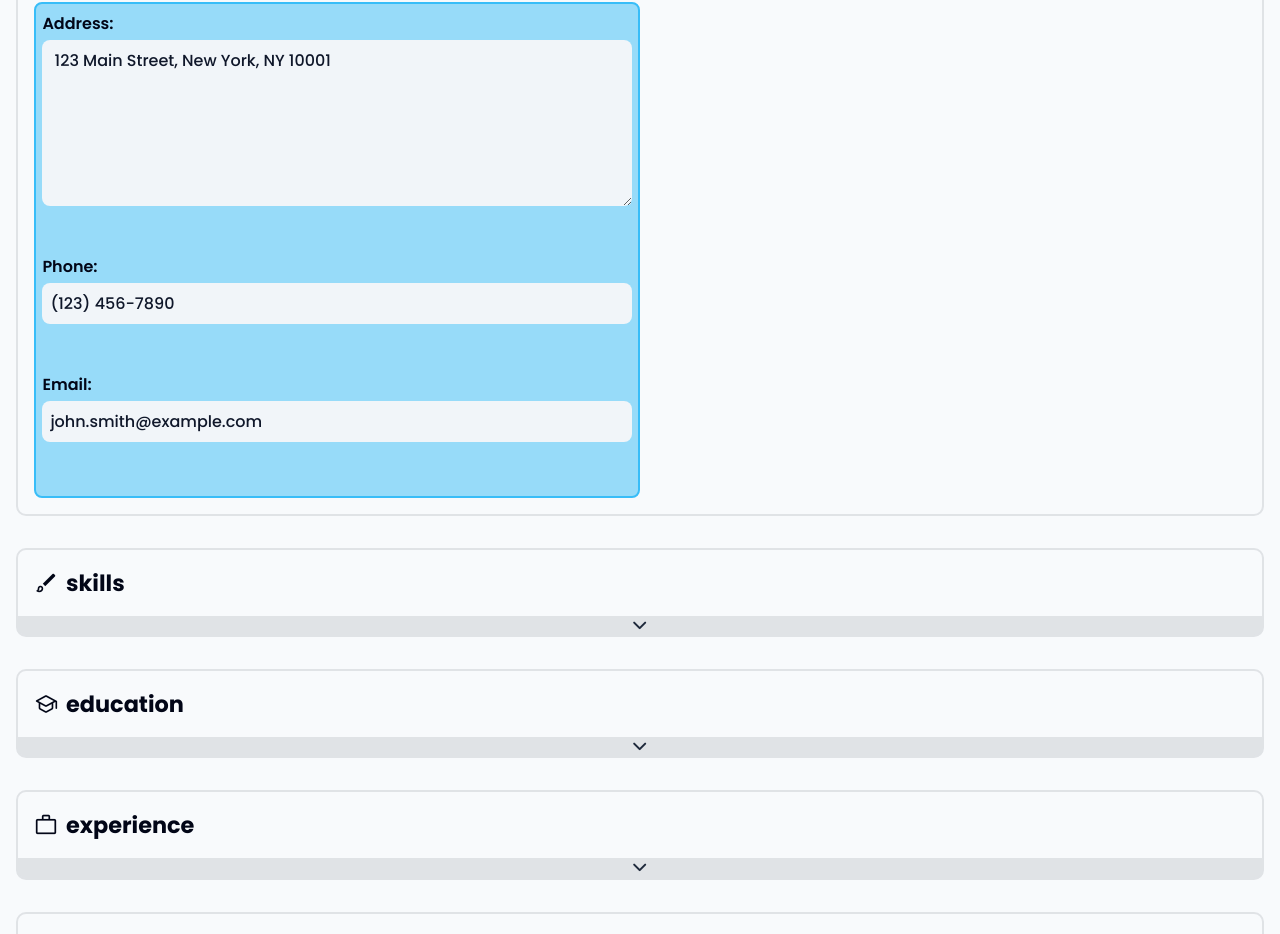
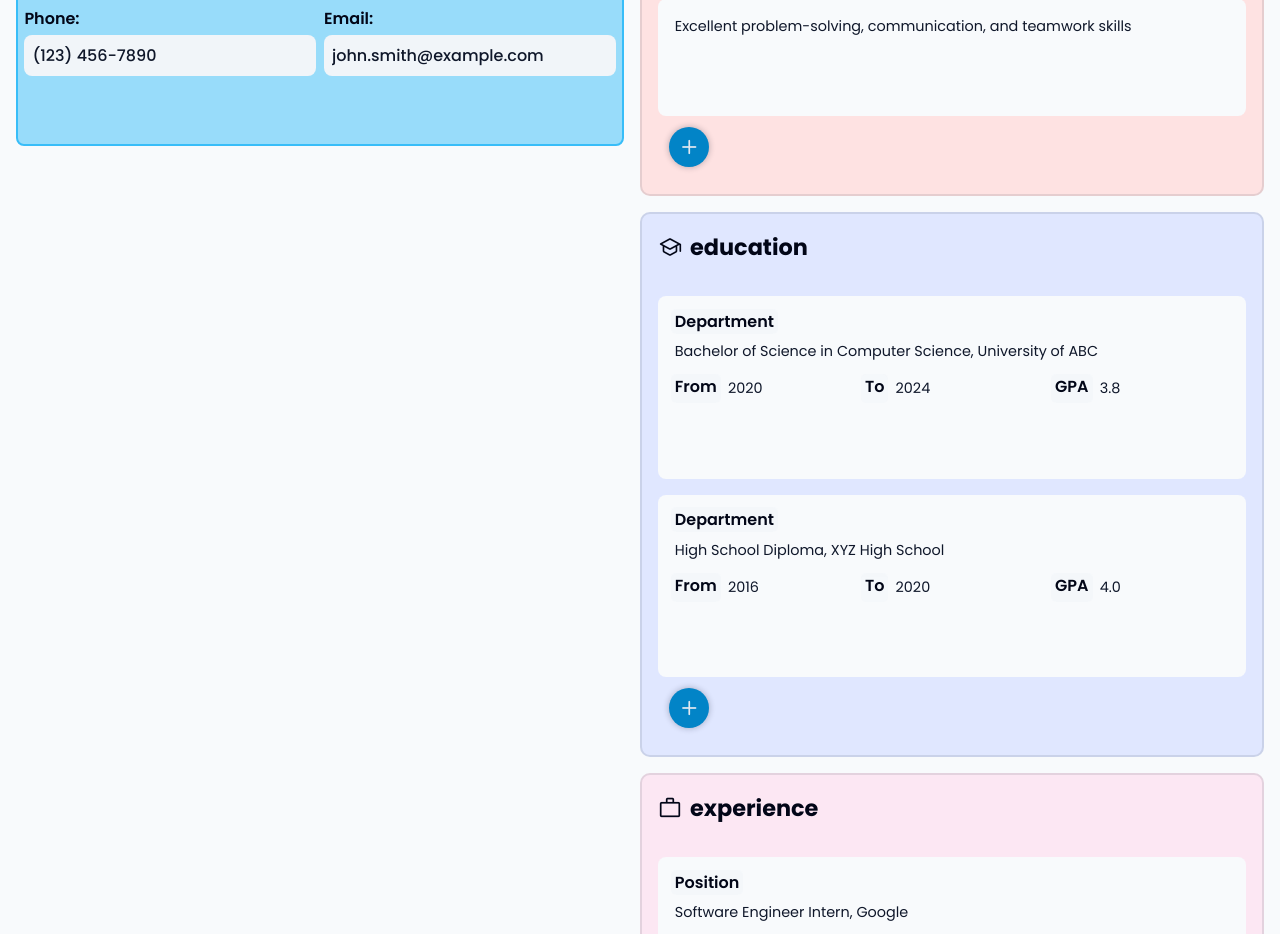
Before and after one commit to mrd010/cv-app, a React (Vite) app: page / in a window 1280 px wide. Shown: the part 694-1628 px from the top of the page. Built offline with nearby package versions, Linux system fonts and the light colour scheme.

Commit message:
Add styles for media queries

```diff
--- a/src/App.jsx
+++ b/src/App.jsx
@@ -5,9 +5,13 @@ import PersonalInfo from './components/PersonalInfo';
 import 'material-symbols/rounded.css';
 import GeneralSection from './components/GeneralSection';
 import './App.scss';
-import './media481.scss';
-import './media768.scss';
+import './MedQMobile.scss';
+import './MediaQTablet.scss';
+import './MediaQLaptop.scss';
 import { capitalize } from './helpers/utils';
+import getRowSize from './helpers/mediaQgetRow';
+
+getRowSize();
 
 function App() {
   const [person, setPerson] = useState({ name: defaultCV.name, job: defaultCV.job });
--- a/src/App.scss
+++ b/src/App.scss
@@ -8,6 +8,11 @@ $sky400: #38bdf8;
 $slate950: #020617;
 $slate900: #0f172a;
 $slate800: #1e293b;
+$skillsColor: #fee2e2;
+$eduColor: #e0e7ff;
+$expColor: #fce7f3;
+$prjColor: #d1fae5;
+$awardColor: #fef3c7;
 body {
   background-color: $slate50;
   color: $slate950;
@@ -114,6 +119,7 @@ body {
       align-items: center;
       gap: 0.5rem;
       padding: 1rem;
+      cursor: pointer;
       .title {
         font-size: 1.4rem;
       }
@@ -146,12 +152,16 @@ body {
         display: flex;
         flex-flow: column nowrap;
         gap: 1rem;
+        .empty-info {
+          text-align: center;
+          font-weight: normal;
+        }
         .info-row {
           border-radius: 8px;
           overflow: hidden;
-          background-color: $slate200;
+          background-color: $slate50;
           &.selected {
-            background-color: rgba($color: $sky600, $alpha: 0.2);
+            background-color: rgba($color: $slate800, $alpha: 0.1);
             button {
               transform: scale(1);
             }
@@ -229,6 +239,7 @@ body {
 }
 
 .education {
+  background-color: $eduColor;
   .row-content > div {
     display: grid;
     gap: 0.5rem;
@@ -256,6 +267,7 @@ body {
   }
 }
 .experience {
+  background-color: $expColor;
   .row-content > div {
     display: grid;
     gap: 0.5rem;
@@ -269,6 +281,7 @@ body {
   }
 }
 .projects {
+  background-color: $prjColor;
   .row-content > div {
     display: grid;
     gap: 0.5rem;
@@ -282,6 +295,7 @@ body {
   }
 }
 .awards {
+  background-color: $awardColor;
   .row-content > div {
     display: grid;
     gap: 0.5rem;
@@ -293,3 +307,6 @@ body {
     }
   }
 }
+.skills {
+  background-color: $skillsColor;
+}
--- /dev/null
+++ b/src/MedQMobile.scss
@@ -0,0 +1,72 @@
+@media screen and (min-width: 481px) {
+  .personal .section-content {
+    display: grid;
+    grid-template-columns: 1fr 1fr;
+    gap: 0.5rem;
+    .info-row {
+      grid-column: 1 / -1;
+    }
+    .info-row.birthday {
+      grid-column: 2 / 3;
+      grid-row: 1 / 2;
+    }
+    .info-row.name {
+      grid-column: 1 / 2;
+    }
+    .contact-info {
+      grid-column: 1 / -1;
+      display: grid;
+      grid-template-columns: 1fr 1fr;
+      gap: 0.5rem;
+      .phone {
+        grid-column: 1 / 2;
+      }
+      .email {
+        grid-column: 2 / 3;
+      }
+    }
+  }
+
+  .main > section .section-content .info-row {
+    grid-template-columns: 1fr 50px 50px;
+  }
+
+  .main .general-section .section-content .add-button,
+  .main .general-section .section-content .list .info-row button,
+  .personal .section-content .info-row button {
+    margin: 0.7rem;
+    padding: 0.5rem;
+  }
+
+  .main .general-section .section-content .list .info-row .row-content {
+    padding: 0.8rem;
+  }
+
+  .education .row-content {
+    & > div {
+      grid-template-columns: 1fr 1fr 1fr;
+      grid-template-rows: auto auto;
+    }
+  }
+  .education .row-content > div .gpa {
+    grid-column: 3 / -1;
+  }
+
+  .experience .row-content > div {
+    grid-template-columns: 1fr 1fr;
+    grid-template-rows: auto auto;
+  }
+
+  .main .general-section .section-content .list .info-row .row-content .info-field.position {
+    grid-column: 1 / -1;
+  }
+
+  .projects .row-content > div {
+    grid-template-columns: 1fr 1fr;
+    grid-template-rows: auto auto;
+  }
+
+  .main .general-section .section-content .list .info-row .row-content .info-field.title {
+    grid-column: 1 / -1;
+  }
+}
--- /dev/null
+++ b/src/MediaQLaptop.scss
@@ -0,0 +1,23 @@
+@media screen and (min-width: 1024px) {
+  .header {
+    position: sticky;
+    top: 0;
+    z-index: 10;
+  }
+  .main {
+    position: relative;
+    display: block;
+  }
+  .main .personal {
+    position: fixed;
+    top: 8rem;
+    left: 0;
+    width: 50%;
+    border: none;
+  }
+
+  .main .general-section {
+    width: 50%;
+    margin: 1rem 1rem 1rem 50%;
+  }
+}
--- /dev/null
+++ b/src/MediaQTablet.scss
@@ -0,0 +1,83 @@
+@media screen and (min-width: 768px) {
+  .header {
+    padding: 1.6rem 3rem;
+    text-align: left;
+  }
+  .personal {
+    grid-column: 1 / -1;
+    .section-content {
+      display: grid;
+      grid-template-columns: 1fr 1fr 1fr 1fr;
+      gap: 0.75rem;
+      .info-row.job {
+        grid-column: 3 / -1;
+      }
+    }
+  }
+
+  .main .general-section .section-content {
+    &,
+    &.hidden {
+      display: grid;
+    }
+  }
+
+  .main .general-section .show-hide-button {
+    display: none;
+  }
+
+  .main {
+    display: grid;
+    grid-template-columns: 1fr 1fr;
+    align-items: start;
+  }
+
+  .main .general-section .section-content .add-button {
+    width: auto;
+    border-radius: 50px;
+    justify-self: start;
+  }
+
+  .main > section .section-content .info-row {
+    grid-template-columns: 1fr 50px 50px;
+  }
+
+  .main .general-section .section-content .add-button,
+  .main .general-section .section-content .list .info-row button,
+  .personal .section-content .info-row button {
+    margin: 0.7rem;
+    padding: 0.5rem;
+  }
+
+  .main .general-section .section-content .list .info-row .row-content {
+    padding: 0.8rem;
+  }
+
+  .education .row-content {
+    & > div {
+      grid-template-columns: 1fr 1fr 1fr;
+      grid-template-rows: auto auto;
+    }
+  }
+  .education .row-content > div .gpa {
+    grid-column: 3 / -1;
+  }
+
+  .experience .row-content > div {
+    grid-template-columns: 1fr 1fr;
+    grid-template-rows: auto auto;
+  }
+
+  .main .general-section .section-content .list .info-row .row-content .info-field.position {
+    grid-column: 1 / -1;
+  }
+
+  .projects .row-content > div {
+    grid-template-columns: 1fr 1fr;
+    grid-template-rows: auto auto;
+  }
+
+  .main .general-section .section-content .list .info-row .row-content .info-field.title {
+    grid-column: 1 / -1;
+  }
+}
--- a/src/components/RowContents/PersonalInfoRow.jsx
+++ b/src/components/RowContents/PersonalInfoRow.jsx
@@ -1,10 +1,13 @@
 import { useState } from 'react';
 import EditInfoButton from '../Buttons/EditInfoButton';
 import SaveInfoButton from '../Buttons/SaveInfoButton';
+import getRowSize from '../../helpers/mediaQgetRow';
 
 const PersonalInfoRow = ({ labelName, value, onValueEdit, inputType = 'text', children }) => {
   const [editing, setEditing] = useState(false);
   const [rowValue, setValue] = useState(value);
+
+  const rowSize = getRowSize();
 
   const handleEditModeToggle = () => {
     setEditing(!editing);
@@ -32,7 +35,7 @@ const PersonalInfoRow = ({ labelName, value, onValueEdit, inputType = 'text', ch
   if (inputType !== 'textarea') {
     input = <input type={inputType} {...inputAttr} />;
   } else if (inputType === 'textarea') {
-    input = <textarea {...inputAttr} rows={6} maxLength={120}></textarea>;
+    input = <textarea {...inputAttr} rows={rowSize} maxLength={120}></textarea>;
   }
 
   return (
--- a/src/components/RowContents/SkillRowContent.jsx
+++ b/src/components/RowContents/SkillRowContent.jsx
@@ -1,6 +1,13 @@
+import getRowSize from '../../helpers/mediaQgetRow';
+
 const SkillRowContent = ({ skill, isEditing, onSkillChange }) => {
+  const rowSize = getRowSize();
   const content = isEditing ? (
-    <textarea value={skill} rows={4} onChange={(e) => onSkillChange(e.target.value)}></textarea>
+    <textarea
+      value={skill}
+      rows={rowSize}
+      onChange={(e) => onSkillChange(e.target.value)}
+    ></textarea>
   ) : (
     <p>{skill}</p>
   );
--- /dev/null
+++ b/src/helpers/mediaQgetRow.js
@@ -0,0 +1,9 @@
+const getRowSize = function getRowSize() {
+  if (window.innerWidth < 481) {
+    return 5;
+  } else if (window.innerWidth < 769) {
+    return 3;
+  } else return 2;
+};
+
+export default getRowSize;
--- a/src/main.css
+++ b/src/main.css
@@ -35,3 +35,11 @@ button[class*='-button'] {
       'opsz' 50;
   }
 }
+
+button {
+  cursor: pointer;
+}
+
+textarea {
+  resize: none;
+}
--- a/src/media481.scss
+++ /dev/null
@@ -1,33 +0,0 @@
-// variables
-$slate50: #f8fafc;
-$slate100: #f1f5f9;
-$slate200: #e2e8f0;
-$sky500: #0ea5e9;
-$sky600: #0284c7;
-$sky400: #38bdf8;
-$slate950: #020617;
-$slate900: #0f172a;
-$slate800: #1e293b;
-
-@media screen and (min-width: 481px) {
-  .personal .section-content {
-    display: grid;
-    grid-template-columns: 1fr 1fr;
-    .info-row {
-      grid-column: 1 / -1;
-    }
-    .info-row.birthday {
-      grid-column: 2 / 3;
-      grid-row: 1 / 2;
-    }
-    .info-row.name {
-      grid-column: 1 / 2;
-    }
-    .info-row.phone {
-      grid-column: 1 / 2;
-    }
-    .info-row.email {
-      grid-column: 2 / 3;
-    }
-  }
-}
--- a/src/media768.scss
+++ /dev/null
@@ -1,16 +0,0 @@
-// variables
-$slate50: #f8fafc;
-$slate100: #f1f5f9;
-$slate200: #e2e8f0;
-$sky500: #0ea5e9;
-$sky600: #0284c7;
-$sky400: #38bdf8;
-$slate950: #020617;
-$slate900: #0f172a;
-$slate800: #1e293b;
-@media screen and (min-width: 768px) {
-  .header {
-    padding: 1.6rem 3rem;
-    text-align: left;
-  }
-}
```
